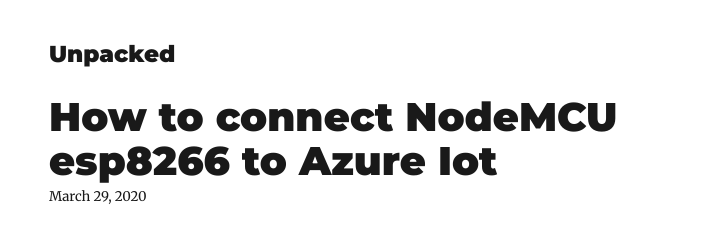
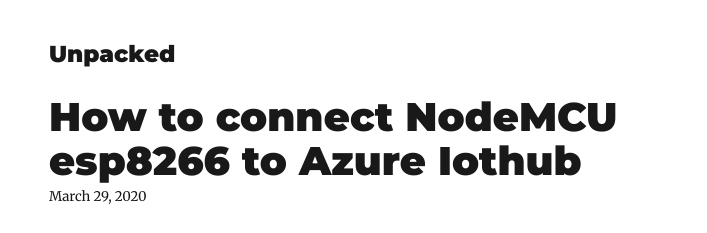
Before and after one commit to ForgottenTale/blog3, a Gatsby site: page /AzureESP8266connect/ in a window 1280 px wide. Shown: the top 233 px of the page, without its empty margins (276-983 px from the left). Built offline with nearby package versions, Linux system fonts and the light colour scheme; Gatsby itself is replaced by a stand-in of ours; some packages are replaced by stand-ins of ours.

Commit message:
Update index.md

```diff
--- a/content/blog/AzureESP8266connect/index.md
+++ b/content/blog/AzureESP8266connect/index.md
@@ -1,5 +1,5 @@
 ---
-title: How to connect NodeMCU esp8266 to Azure Iot
+title: How to connect NodeMCU esp8266 to Azure Iothub
 date: "2020-03-29T21:46:37.121Z"
 ---
 
```
